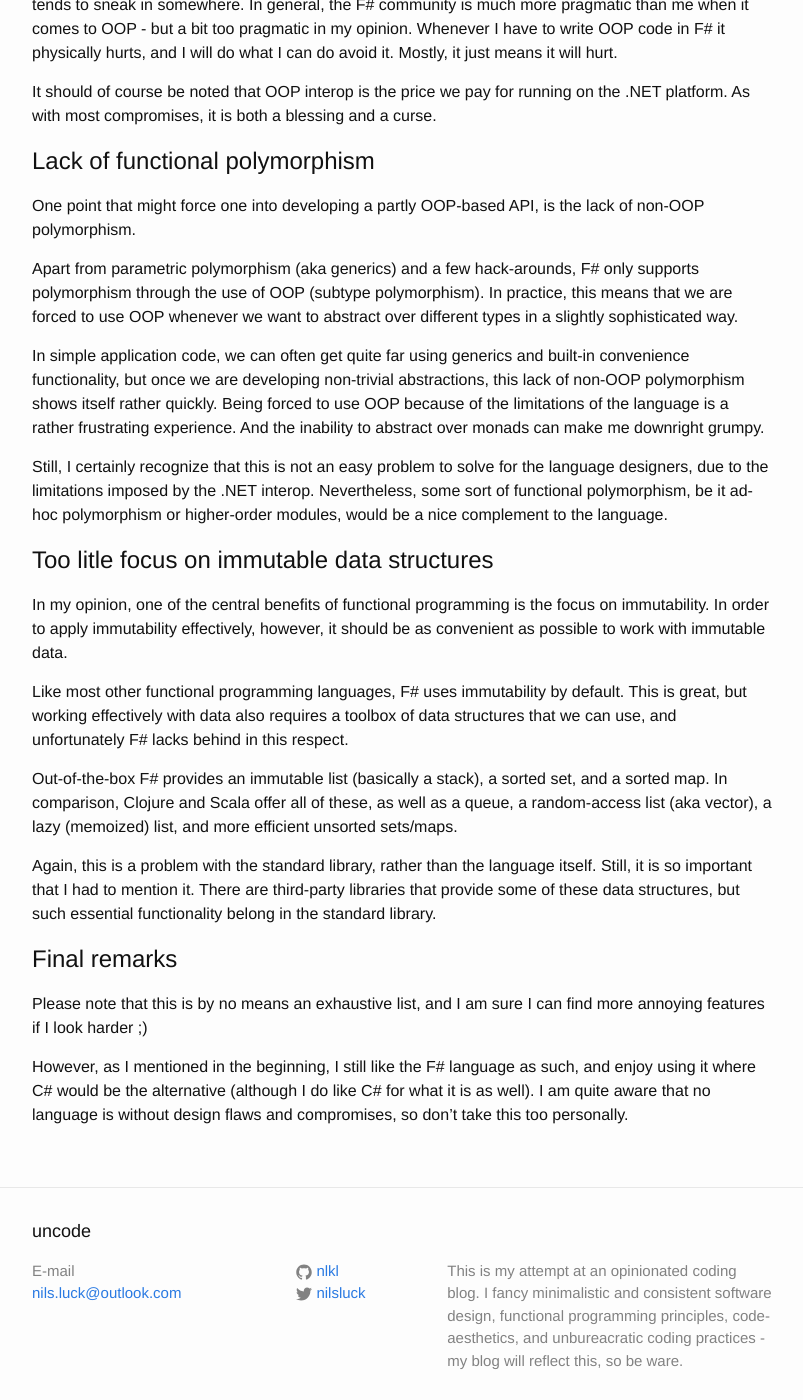
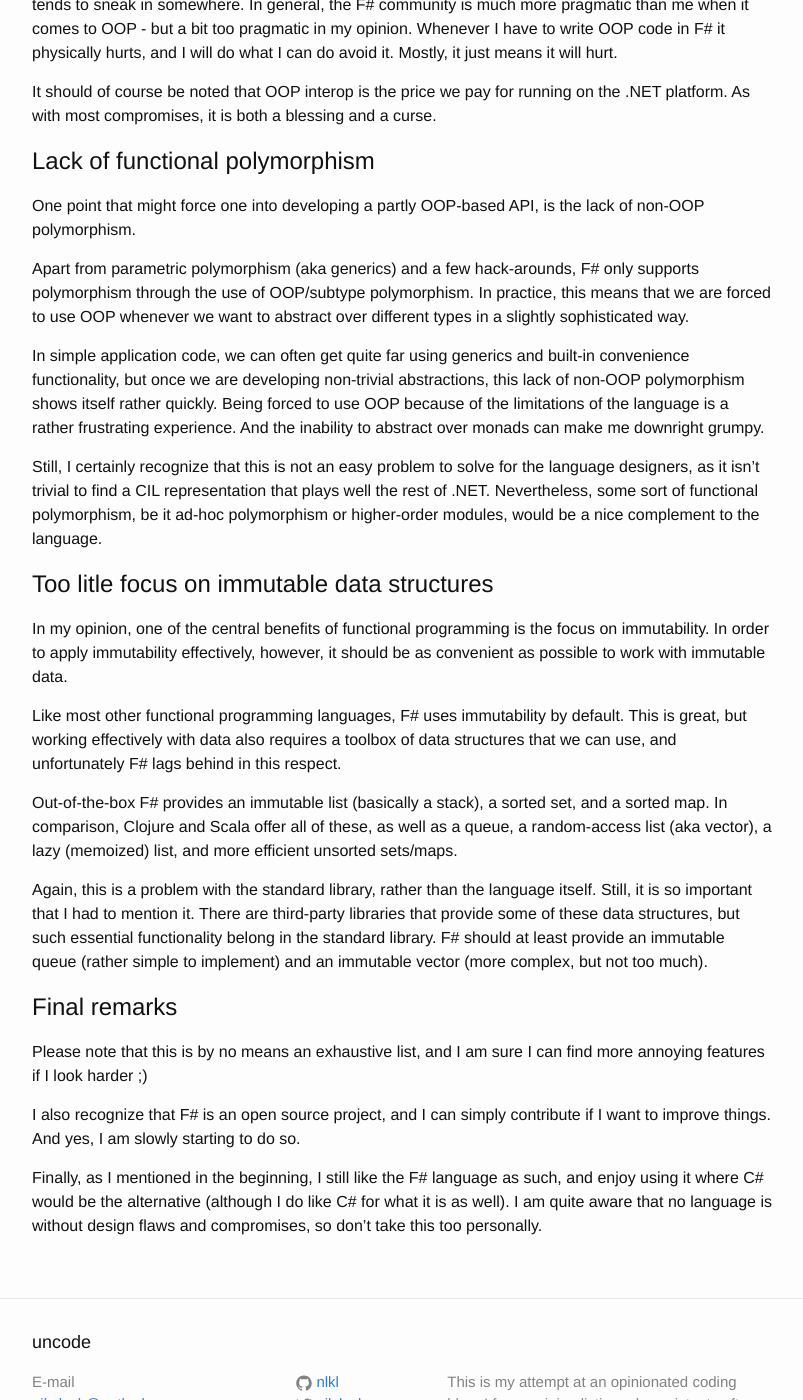
Before and after one commit to nlkl/nlkl.github.io, a Jekyll site: the page built from _posts/2015-05-24-what-i-dislike-about-fsharp.markdown, in a window 1280 px wide and 1400 px high, scrolled down 1938 px. Shown: the whole window, without its empty margins (238-1041 px from the left). Built offline with Jekyll 4.4.1, drawn with Linux system fonts in a browser that asks for light colours; comment, search, counter and statistics services are not loaded; some of the changed text lies outside the part shown.

Commit message:
Update 2015-05-24-what-i-dislike-about-fsharp.markdown

```diff
--- a/_posts/2015-05-24-what-i-dislike-about-fsharp.markdown
+++ b/_posts/2015-05-24-what-i-dislike-about-fsharp.markdown
@@ -6,7 +6,7 @@ comments: true
 categories: functional-programming fsharp
 ---
 
-Let me start by stressing that I do like the F# language, and this post is not a bashing of F# as such. I think F# has a lot to offer, and I recognize the compromises the language designers had to make, in order to make the .NET integration as smooth as possible.
+Let me start by stressing that I do like F#, and this post is not a bashing of F# as such. I think F# has a lot to offer, and I recognize the compromises the language designers had to make, in order to make the .NET integration as smooth as possible.
 
 However, all programming languages have intrinsic flaws, and this post simply highlights some of the aspects of F# that I find somewhat annoying. As you have already guessed, this post will be highly subjective ;)
 
@@ -58,24 +58,27 @@ It should of course be noted that OOP interop is the price we pay for running on
 
 One point that might force one into developing a partly OOP-based API, is the lack of non-OOP polymorphism.
 
-Apart from parametric polymorphism (aka generics) and a few hack-arounds, F# only supports polymorphism through the use of OOP (subtype polymorphism). In practice, this means that we are forced to use OOP whenever we want to abstract over different types in a slightly sophisticated way.
+Apart from parametric polymorphism (aka generics) and a few hack-arounds, F# only supports polymorphism through the use of OOP/subtype polymorphism. In practice, this means that we are forced to use OOP whenever we want to abstract over different types in a slightly sophisticated way.
 
 In simple application code, we can often get quite far using generics and built-in convenience functionality, but once we are developing non-trivial abstractions, this lack of non-OOP polymorphism shows itself rather quickly. Being forced to use OOP because of the limitations of the language is a rather frustrating experience. And the inability to abstract over monads can make me downright grumpy.
 
-Still, I certainly recognize that this is not an easy problem to solve for the language designers, due to the limitations imposed by the .NET interop. Nevertheless, some sort of functional polymorphism, be it ad-hoc polymorphism or higher-order modules, would be a nice complement to the language.
+Still, I certainly recognize that this is not an easy problem to solve for the language designers, as it isn't trivial to find a CIL representation that plays well the rest of .NET. Nevertheless, some sort of functional polymorphism, be it ad-hoc polymorphism or higher-order modules, would be a nice complement to the language.
 
 # Too litle focus on immutable data structures
 
 In my opinion, one of the central benefits of functional programming is the focus on immutability. In order to apply immutability effectively, however, it should be as convenient as possible to work with immutable data.
 
-Like most other functional programming languages, F# uses immutability by default. This is great, but working effectively with data also requires a toolbox of data structures that we can use, and unfortunately F# lacks behind in this respect.
+Like most other functional programming languages, F# uses immutability by default. This is great, but working effectively with data also requires a toolbox of data structures that we can use, and unfortunately F# lags behind in this respect.
 
 Out-of-the-box F# provides an immutable list (basically a stack), a sorted set, and a sorted map. In comparison, Clojure and Scala offer all of these, as well as a queue, a random-access list (aka vector), a lazy (memoized) list, and more efficient unsorted sets/maps.
 
-Again, this is a problem with the standard library, rather than the language itself. Still, it is so important that I had to mention it. There are third-party libraries that provide some of these data structures, but such essential functionality belong in the standard library.
+Again, this is a problem with the standard library, rather than the language itself. Still, it is so important that I had to mention it. There are third-party libraries that provide some of these data structures, but such essential functionality belong in the standard library. F# should at least provide an immutable queue (rather simple to implement) and an immutable vector (more complex, but not too much).
+
 
 # Final remarks
 
 Please note that this is by no means an exhaustive list, and I am sure I can find more annoying features if I look harder ;)
 
-However, as I mentioned in the beginning, I still like the F# language as such, and enjoy using it where C# would be the alternative (although I do like C# for what it is as well). I am quite aware that no language is without design flaws and compromises, so don't take this too personally.
+I also recognize that F# is an open source project, and I can simply contribute if I want to improve things. And yes, I am slowly starting to do so.
+
+Finally, as I mentioned in the beginning, I still like the F# language as such, and enjoy using it where C# would be the alternative (although I do like C# for what it is as well). I am quite aware that no language is without design flaws and compromises, so don't take this too personally.
```
Also changed, not shown: other parts of _posts/2015-05-24-what-i-dislike-about-fsharp.markdown (+1 -1 lines).
